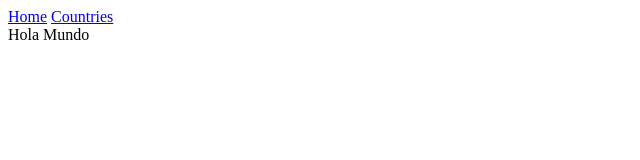
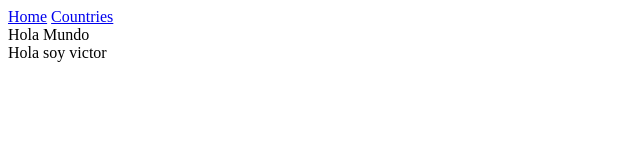
Before and after one commit to vitoko1/final-project-webdev1-boilerplate, a website with bundled scripts: page frontend/index.html in a window 1280 px wide. Shown: the whole page, without its empty margins (0-640 px from the left). Built offline with nearby package versions, Linux system fonts and the light colour scheme; no server answers.

Commit message:
add div victor

```diff
--- a/frontend/index.html
+++ b/frontend/index.html
@@ -19,5 +19,8 @@
     <div>
         Hola Mundo
     </div>
+    <div id="victor-test">
+        Hola soy victor
+    </div>
 </body>
 </html>
```
